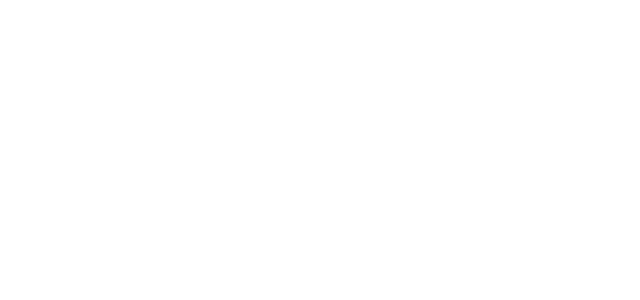
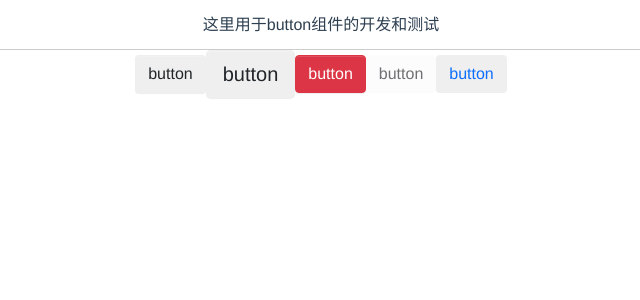
Before and after one commit to Until-You-Possible/createFrameVue3, a Vue app in the folder framework/: page /button in a window 1280 px wide. Before the commit this address had no page. Shown: the top 300 px of the page, without its empty margins (319-959 px from the left). Built offline with nearby package versions, Linux system fonts and the light colour scheme.

Commit message:
1: 继续整理结构 2：测试一些基本的样式ok 基本定义的类能够加上

```diff
--- /dev/null
+++ b/framework/src/components/Button/index.vue
@@ -0,0 +1,38 @@
+<template>
+
+  <div class="button-index-container">
+     <div class="tips">这里用于button组件的开发和测试</div>
+    <button class="btn bth-default">button</button>
+    <button class="btn bth-primary btn-lg">button</button>
+    <button class="btn btn-danger">button</button>
+    <button disabled class="btn bth-primary">button</button>
+    <button class="btn btn-link">button</button>
+  </div>
+
+</template>
+
+
+<script lang="ts">
+
+import { defineComponent } from 'vue'
+
+export default defineComponent({
+  name: 'buttonIndex'
+});
+
+
+</script>
+
+
+<style lang="scss">
+@import "./style.scss";
+.button-index-container {
+  .tips {
+    width: 100%;
+    height: 50px;
+    line-height: 50px;
+    border-bottom: 1px solid #ccc;
+  }
+}
+
+</style>
--- /dev/null
+++ b/framework/src/components/Button/style.scss
@@ -0,0 +1,64 @@
+.btn {
+  position: relative;
+  display: inline-block;
+  font-weight: $btn-font-weight;
+  line-height: $btn-line-height;
+  color: $body-color;
+  white-space: nowrap;
+  text-align: center;
+  vertical-align: middle;
+  background-image: none;
+  border: $btn-border-width solid transparent;
+  @include button-size( $btn-padding-y,  $btn-padding-x,  $btn-font-size,  $border-radius);
+  box-shadow: $btn-box-shadow;
+  cursor: pointer;
+  transition: $btn-transition;
+  &.disabled,
+  &[disabled] {
+    cursor: not-allowed;
+    opacity: $btn-disabled-opacity;
+    box-shadow: none;
+    > * {
+      pointer-events: none;
+    }
+  }
+}
+
+.btn-lg {
+  @include button-size($btn-padding-y-lg, $btn-padding-x-lg, $btn-font-size-lg, $btn-border-radius-lg);
+}
+.btn-sm {
+  @include button-size($btn-padding-y-sm, $btn-padding-x-sm, $btn-font-size-sm, $btn-border-radius-sm);
+}
+
+.btn-primary {
+  @include button-style($primary, $primary, $white)
+}
+.btn-danger {
+  @include button-style($danger, $danger, $white)
+}
+
+.btn-default {
+  @include button-style($white, $gray-400, $body-color, $white, $primary, $primary)
+}
+
+.btn-link {
+  font-weight: $font-weight-normal;
+  color: $btn-link-color;
+  text-decoration: $link-decoration;
+  box-shadow: none;
+  &:hover {
+    color: $btn-link-hover-color;
+    text-decoration: $link-hover-decoration;
+  }
+  &:focus,
+  &.focus {
+    text-decoration: $link-hover-decoration;
+    box-shadow: none;
+  }
+  &:disabled,
+  &.disabled {
+    color: $btn-link-disabled-color;
+    pointer-events: none;
+  }
+}
--- a/framework/src/router/index.ts
+++ b/framework/src/router/index.ts
@@ -1,17 +1,22 @@
 import { createRouter, createWebHistory, RouteRecordRaw } from 'vue-router'
-import Home from '../views/Home.vue'
+import Home from '../views/Home.vue';
+import Button from '../components/Button/index.vue';
 
 const routes: Array<RouteRecordRaw> = [
   {
     path: '/',
     name: 'Home',
     component: Home
+  },
+  {
+    path: '/button',
+    name: 'button',
+    component: Button
   }
 ]
-
 const router = createRouter({
   history: createWebHistory(process.env.BASE_URL),
   routes
 })
 
-export default router
+export default router;
--- a/framework/src/styles/index.scss
+++ b/framework/src/styles/index.scss
@@ -9,3 +9,6 @@
 
 // animation
 @import "animation";
+
+// button
+@import "../components/Button/style";
--- a/framework/vue.config.js
+++ b/framework/vue.config.js
@@ -1,4 +1,5 @@
 module.exports = {
+  lintOnSave: false,
   css: {
     loaderOptions: {
       sass: {
```
Also changed, not shown: framework/src/components/Button/button.vue (added, +23 -0 lines).
